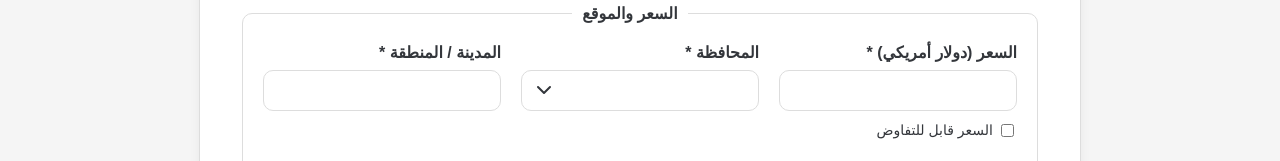
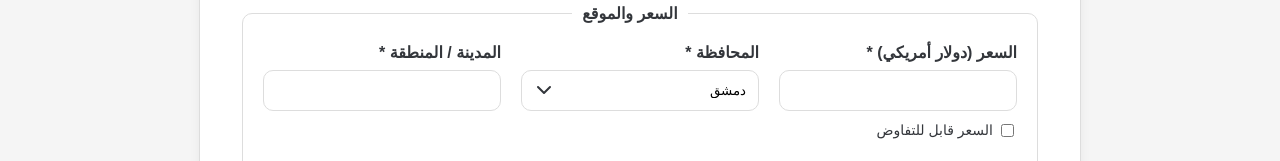
Before and after one commit to mbsarhan/bazar, a React (Create React App) app: page /add-car in a window 1280 px wide. Shown: the part 713-874 px from the top of the page. Built offline with nearby package versions, Linux system fonts and the light colour scheme.

Commit message:
fixed provinces in the car ad form

```diff
--- a/src/frontend/components/AddCarForm.js
+++ b/src/frontend/components/AddCarForm.js
@@ -222,7 +222,7 @@ const AddCarForm = () => {
                         </div>
                         <div className="form-group">
                             <label htmlFor="province">المحافظة *</label>
-                            <select id="province" name="province" value={formData.province} onChange={handleChange}>{/* ... options ... */}</select>
+                            <select id="province" name="province" value={formData.province} onChange={handleChange}>{provinces.map(p => <option key={p} value={p}>{p}</option>)}</select>
                         </div>
                         <div className="form-group">
                             <label htmlFor="city">المدينة / المنطقة *</label>
```
